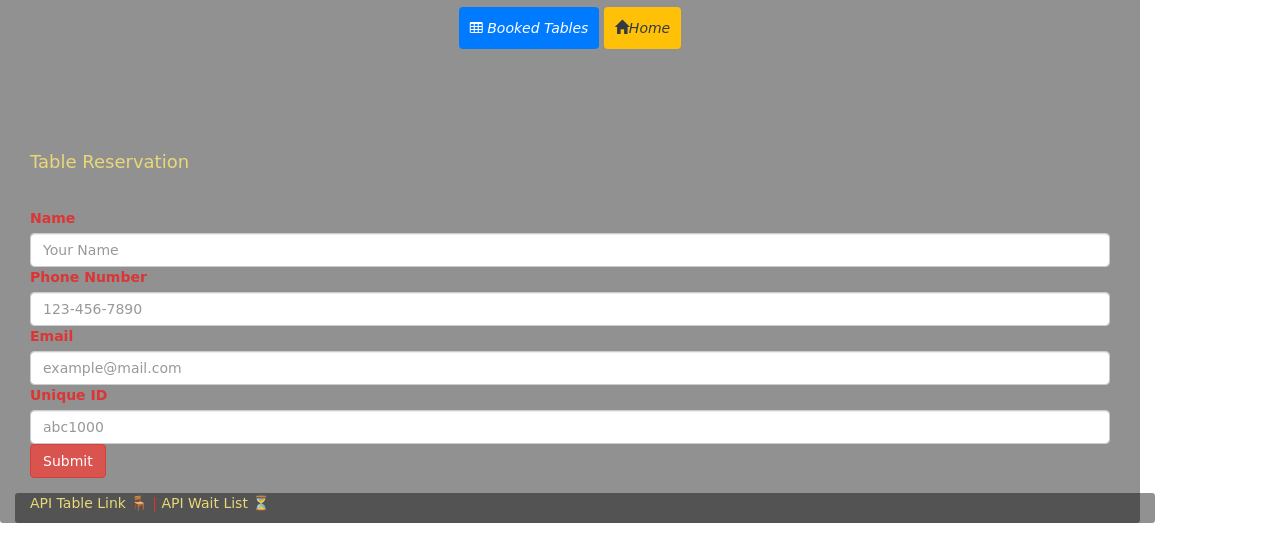
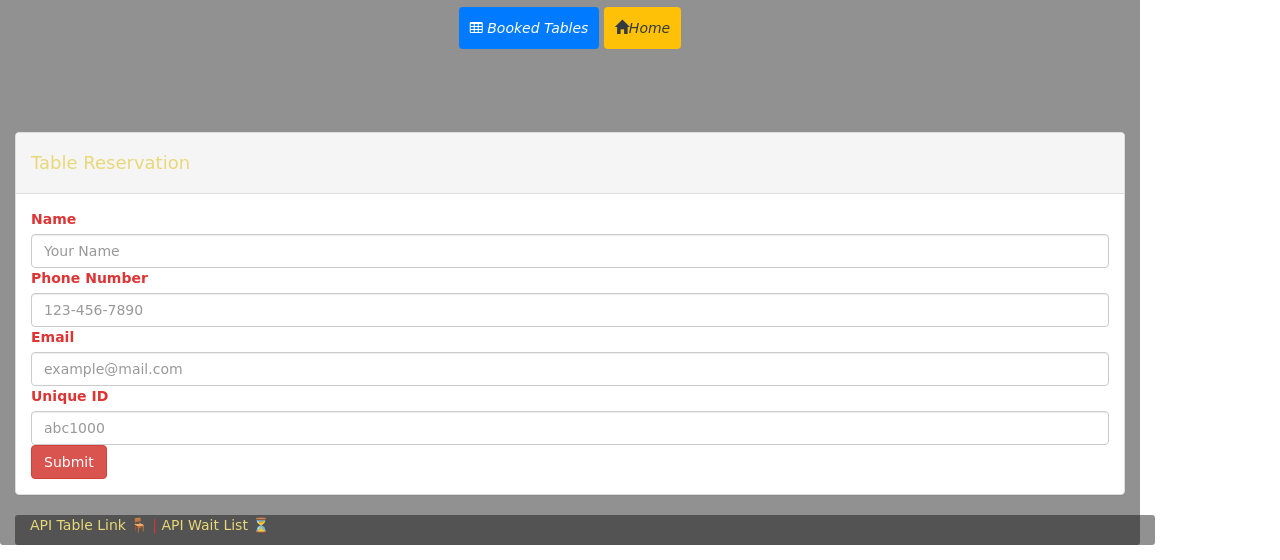
Before and after one commit to Dipti2021/Hot_Restaurant, a website: page reservations.html in a window 1280 px wide. Shown: the part 240-800 px from the top of the page. Drawn offline with nearby package versions, Linux system fonts and the light colour scheme.

Commit message:
changed layout

```diff
--- a/reservations.html
+++ b/reservations.html
@@ -32,7 +32,7 @@
 			<div class="col">
 
 
-				<div class="form_class">
+				<div class="panel panel-default">
 					<div class="panel-heading">
 						<h4 class="title">Table Reservation</h4> <!--panel-title*/-->
 					</div>
```
